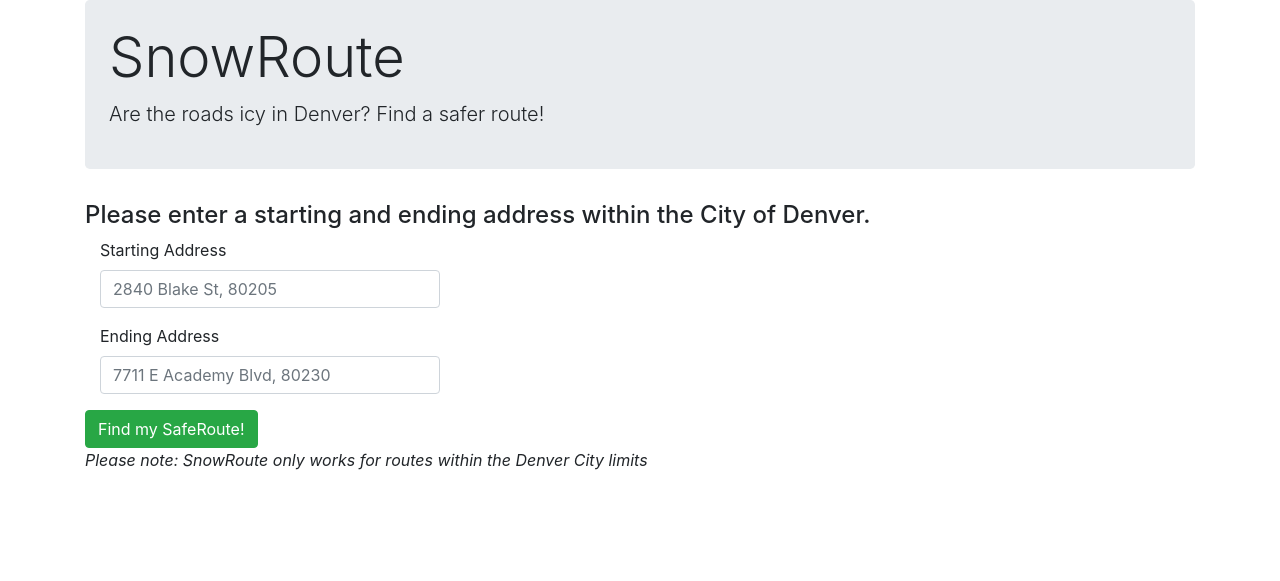
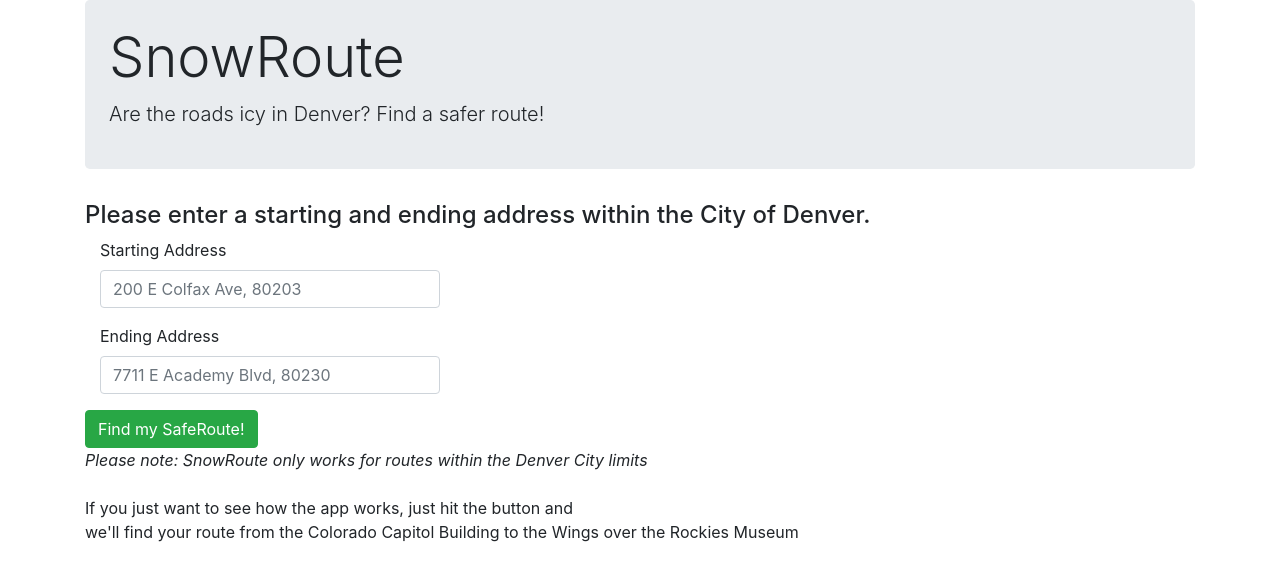
Before and after one commit to acbattles/SnowRoute, a Flask app: page / in a window 1280 px wide. Shown: the top 581 px of the page. Run offline with Flask 2, Linux system fonts and the light colour scheme; some libraries are stand-ins or nearby versions.

Commit message:
app improvements

```diff
--- a/snow.py
+++ b/snow.py
@@ -5,19 +5,13 @@
 from shapely.geometry import Point, LineString
 import pandas as pd
 import numpy as np
-import geopandas
+import geopandas, psycopg2, datetime
 from sqlalchemy import create_engine
 from sqlalchemy_utils import database_exists, create_database
-import psycopg2
 from geoalchemy2 import Geometry
-
-
 
 app = Flask(__name__)
 app.config.from_object(__name__)
-
-#def get_point():
-
 
 def geodb_query(list_x):
     """
@@ -55,10 +49,17 @@
 
     starting_location = request.args.get('starting_location')
     ending_location = request.args.get('ending_location')
-    #possibly code in auto-responses if nothing input to not break app
 
-    start_geo = geocoder.forward(starting_location)
-    end_geo = geocoder.forward(ending_location)
+    #Auto input, if fields left blank
+    if starting_location == '':
+        start_geo = geocoder.forward('200 E Colfax Ave, Denver, CO 80203')
+    else:
+        start_geo = geocoder.forward(starting_location)
+
+    if ending_location == '':
+        end_geo = geocoder.forward('7711 E Academy Blvd, 80230')
+    else:
+        end_geo = geocoder.forward(ending_location)
 
     origin = start_geo.geojson()['features'][0]
     destination = end_geo.geojson()['features'][0]
@@ -78,7 +79,6 @@
     #get the relative risk at each turn.
     total_risk1 = intersections_df1['pred_prob'].sum()
     total_risk2 = intersections_df2['pred_prob'].sum()
-
 
 
     if total_risk1 < total_risk2:
--- a/templates/input.html
+++ b/templates/input.html
@@ -19,11 +19,15 @@
 
             <h4>Please enter a starting and ending address within the City of Denver.</h4>
 
+            {% if error %}
+            <div class="p-3 mb-2 bg-danger text-black">{{error}}</div>
+            {% endif %}
+
             <form action="/output" method="GET">
                 <div class="form-group">
                     <div class='col-4'>
                         <label for="starting_location">Starting Address</label>
-                        <input type="text" class='form-control' id="starting_location" name="starting_location" placeholder="2840 Blake St, 80205">
+                        <input type="text" class='form-control' id="starting_location" name="starting_location" placeholder="200 E Colfax Ave, 80203">
                     </div>
                 </div>
 
@@ -39,7 +43,10 @@
                 </div>
             </form>
 
-            <p><i>Please note: SnowRoute only works for routes within the Denver City limits</i></p>
+            <p><i>Please note: SnowRoute only works for routes within the Denver City limits</i><br><br>
+            If you just want to see how the app works, just hit the button and<br>
+            we'll find your route from the Colorado Capitol Building to the Wings over the Rockies Museum</p>
+
 
         </div>
     </body>
```
